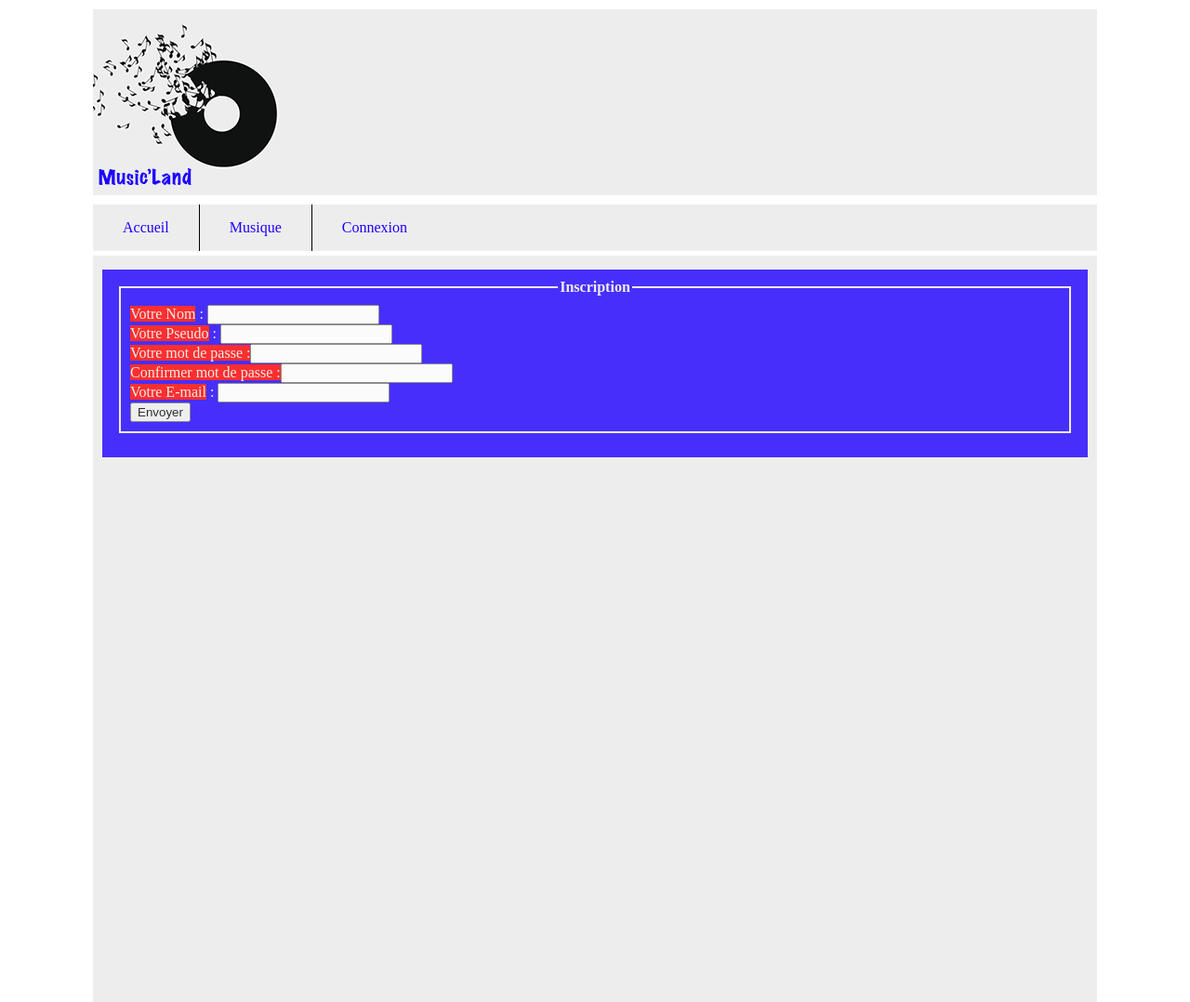
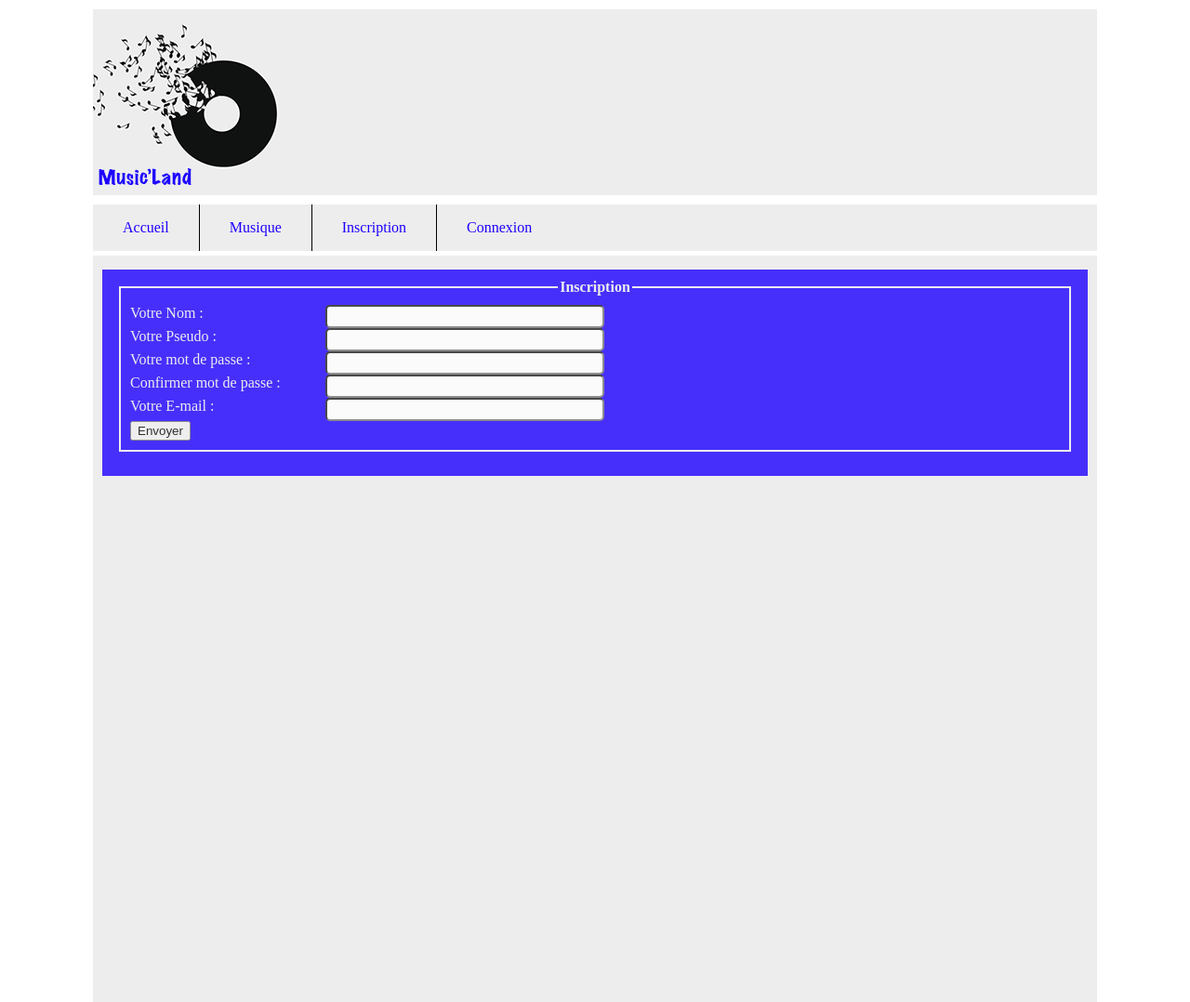
Before and after one commit to JeffMuraro7/MusicLand, a PHP site: page /inscription.php in a window 1280 px wide. Shown: the top 1078 px of the page at 93% size. Run offline with PHP 8.4, Linux system fonts and the light colour scheme.

Commit message:
Style pour l'inscription
Feuille de style et html pour l’inscription

```diff
--- a/StyleCSS/myInscription.css
+++ b/StyleCSS/myInscription.css
@@ -11,7 +11,6 @@
     margin: 0 auto 15px auto;
     padding: 10px;
     border: 2px solid #ededed;
-
     color: #ededed;
 }
 
@@ -21,9 +20,38 @@ legend {
 }
 
 label {
-    //display: block;
+    display: block;
 
     width: 200px;
 
-    background-color: red;
+    float: left;
+
+    margin-right: 10px;
+
+
+    //background-color: red;
 }
+
+input[type=text] {
+    width: 300px;
+
+    padding: 3px;
+
+    border-radius: 5px;
+}
+
+input[type=password] {
+    width: 300px;
+
+    padding: 3px;
+
+    border-radius: 5px;
+}
+
+input[type=email] {
+    width: 300px;
+
+    padding: 3px;
+
+    border-radius: 5px;
+}
--- a/inscription.php
+++ b/inscription.php
@@ -63,6 +63,7 @@
              <ul>
                  <li><a href="#">Accueil</a></li>
                  <li><a href="#">Musique</a></li>
+                 <li><a href="inscription.php">Inscription</a></li>
                  <li><a href="#">Connexion</a></li>
              </ul>
          </nav>
@@ -73,11 +74,11 @@
                  <form method="post" action="inscription.php">
                      <fieldset class="fieldset">
                         <legend> Inscription </legend>
-                        <label for="nom">Votre Nom</label> : <input type="text" name="nom" id="nom" maxlength="50" required value="<?= $nom ?>"/> <br />
-                        <label for="pseudo">Votre Pseudo</label> : <input type="text" name="pseudo" id="pseudo" maxlength="50" value="<?= $pseudo ?>" required /> <br />
+                        <label for="nom">Votre Nom : </label><input type="text" name="nom" id="nom" maxlength="50" required value="<?= $nom ?>"/> <br />
+                        <label for="pseudo">Votre Pseudo : </label><input type="text" name="pseudo" id="pseudo" maxlength="50" value="<?= $pseudo ?>" required /> <br />
                         <label for="pass">Votre mot de passe :</label><input type="password" name="pass" id="pass" required /> <br />
                         <label for="passconf">Confirmer mot de passe :</label><input type="password" name="passconf" id="passconf" onkeyup="checkPass(); return false;" required /><span id="confirmMessage" class="confirmMessage"></span> <br />
-                        <label for="email">Votre E-mail</label> : <input type="email" name="email" id="email" maxlength="200" value="<?= $email ?>" required /> <br />
+                        <label for="email">Votre E-mail : </label><input type="email" name="email" id="email" maxlength="200" value="<?= $email ?>" required /> <br />
                         <input type="submit" value="Envoyer" name="boutonEnvoyer"/>
                      </fieldset>
                  </form>
```
